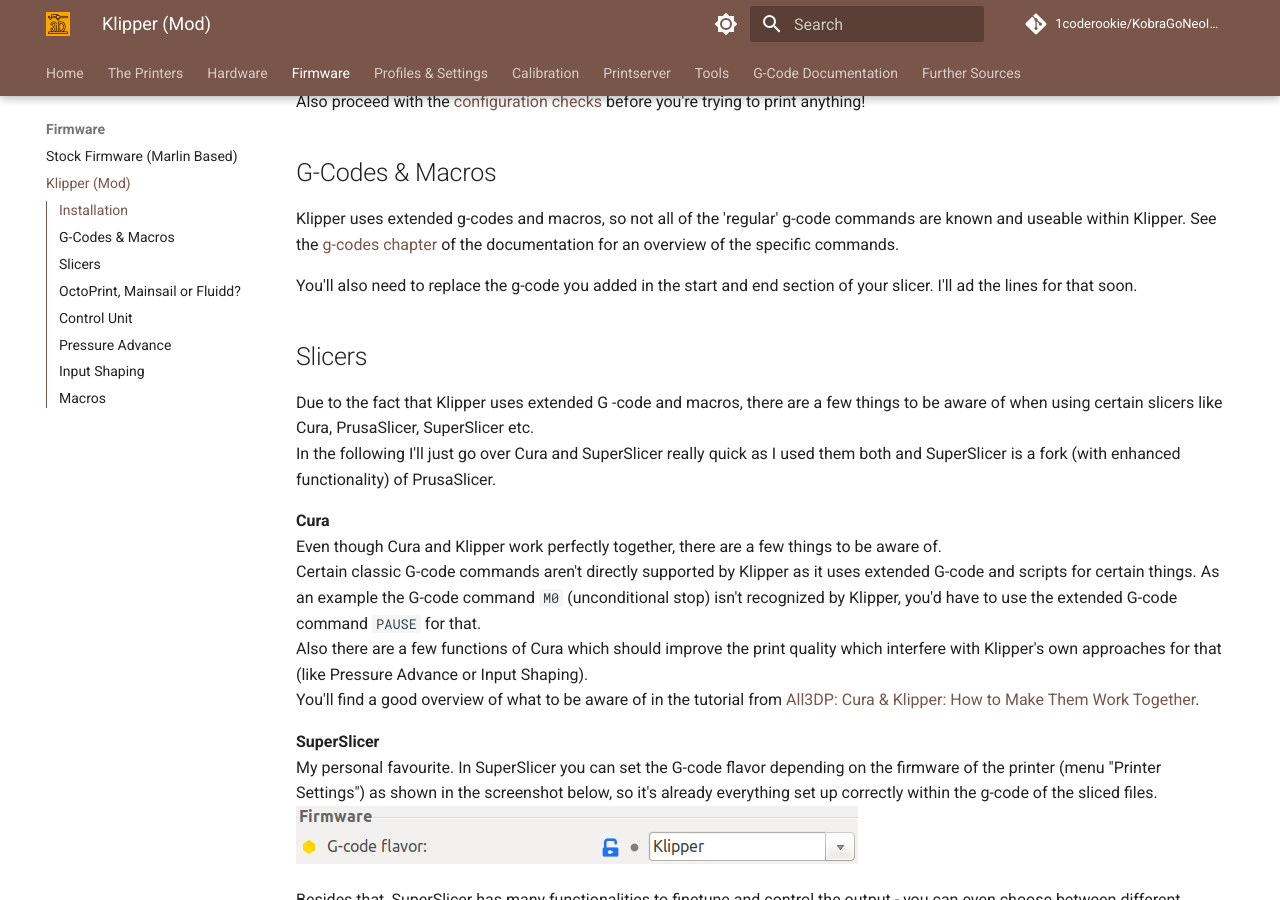
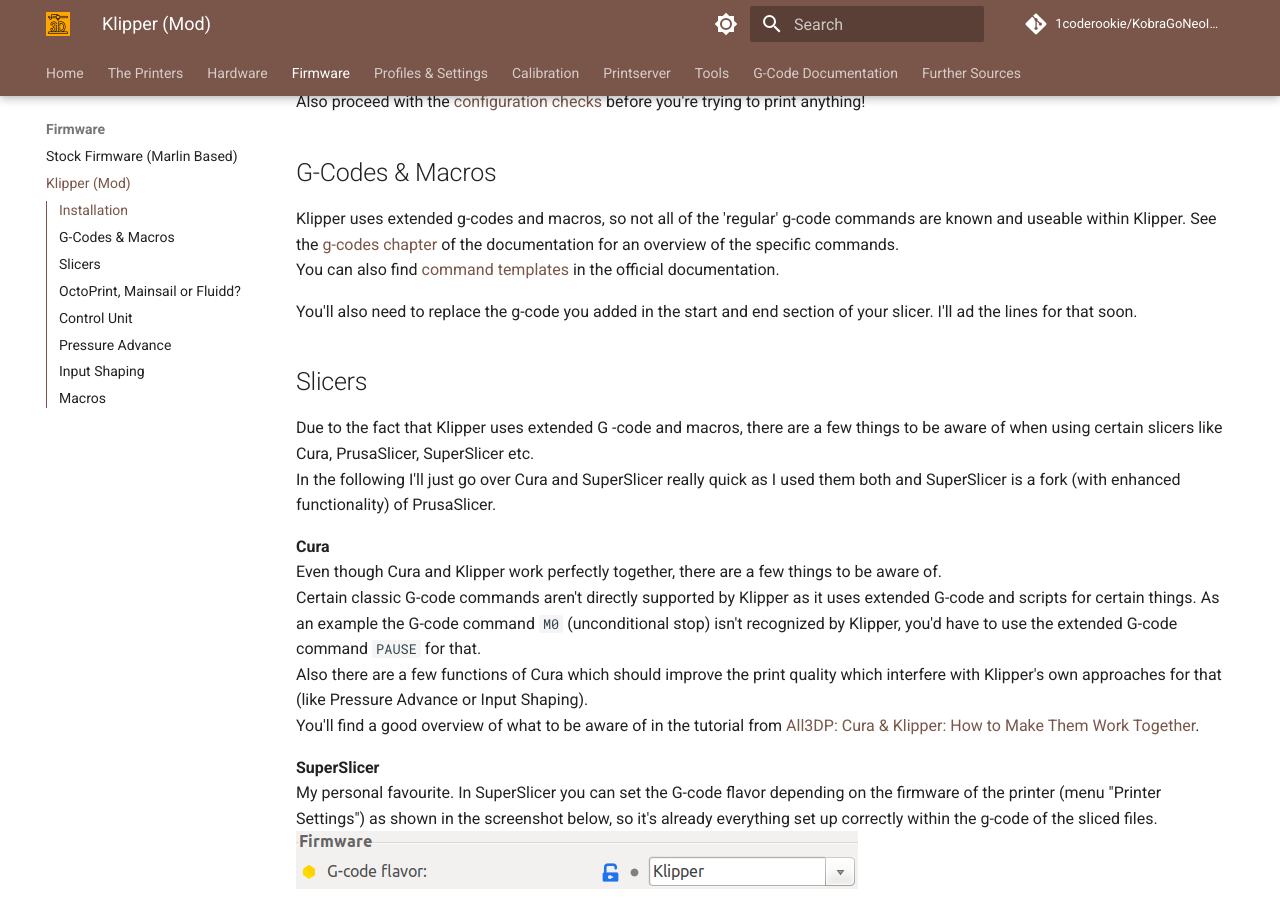
Before and after one commit to 1coderookie/KobraGoNeoInsights, an MkDocs documentation site: the page built from docs/firmware/fw_klipper.md, in a window 1280 px wide and 900 px high, scrolled down 1120 px. Built offline with MkDocs 1.6.1 and Material for MkDocs 9.7.7, drawn with Linux system fonts in a browser that asks for light colours; comment, search, counter and statistics services are not loaded.

Commit message:
Update fw_klipper.md

```diff
--- a/docs/firmware/fw_klipper.md
+++ b/docs/firmware/fw_klipper.md
@@ -34,6 +34,7 @@
 
 ## G-Codes & Macros
 Klipper uses extended g-codes and macros, so not all of the 'regular' g-code commands are known and useable within Klipper. See the [g-codes chapter](https://www.klipper3d.org/G-Codes.html) of the documentation for an overview of the specific commands.
+You can also find [command templates](https://www.klipper3d.org/Command_Templates.html) in the official documentation.
 
 You'll also need to replace the g-code you added in the start and end section of your slicer. I'll ad the lines for that soon.
 
```
